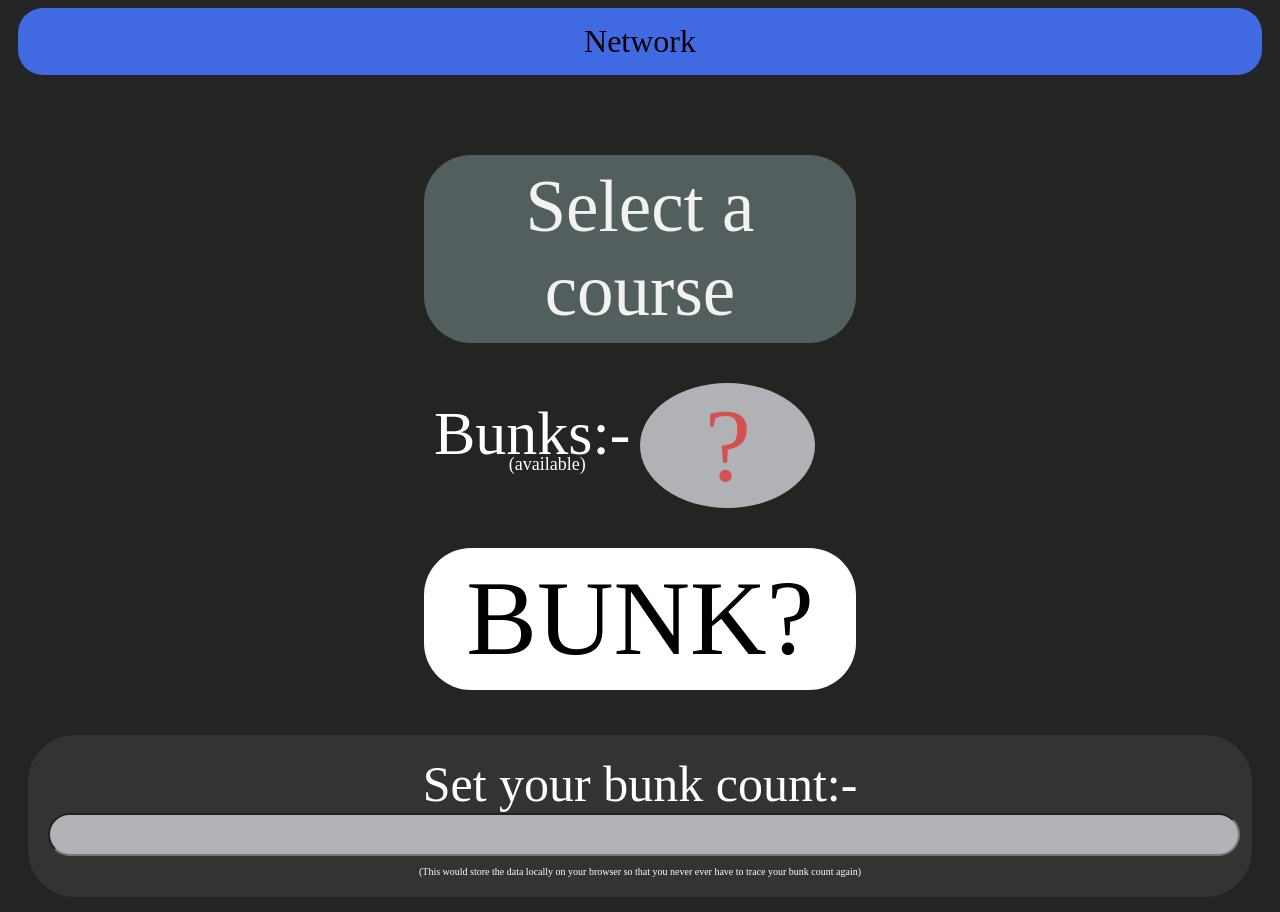
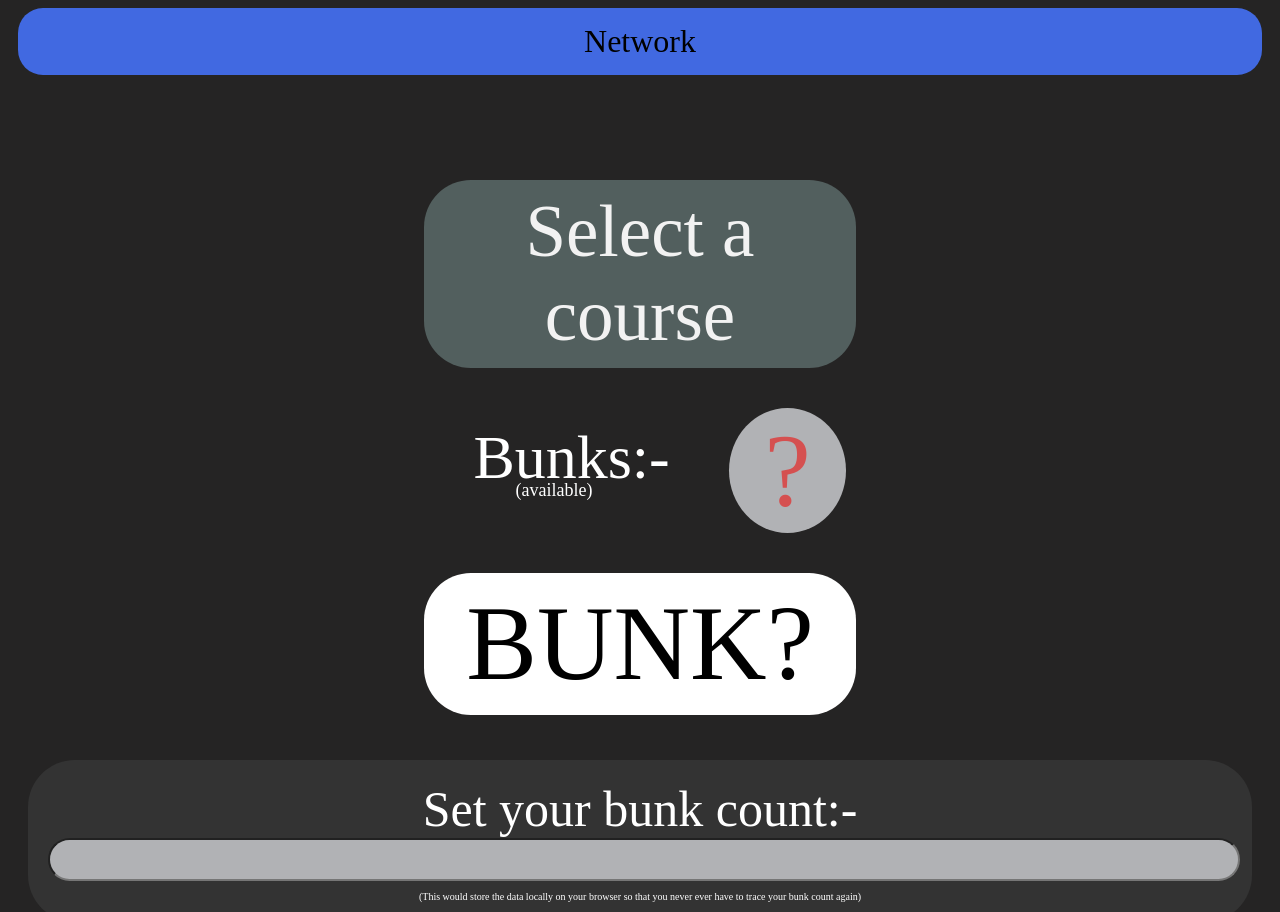
Before and after one commit to mathew2103/Bunkialo, a React (Vite) app: page / in a window 1280 px wide. Shown: the part 502-1414 px from the top of the page. Built offline with nearby package versions, Linux system fonts and the light colour scheme; a web font is replaced by a local one.

Commit message:
minute stuff

```diff
--- a/src/App.css
+++ b/src/App.css
@@ -27,13 +27,13 @@
 }
 
 .board {
-  margin-top: 50px;
+  margin-top: 75px;
   gap: 20px;
   background-color: #252424;
   display: flex;
   flex-direction: column;
   align-items: center;
-  font-family: 'Tilt Neon', sans-serif;
+  font-family: "Tilt Neon", sans-serif;
 }
 
 .top-section {
@@ -91,19 +91,20 @@
 .bunks-text {
   color: white;
   font-size: 62px;
+  width: 100%;
   text-align: center;
 }
-.available{
+.available {
   font-size: 18px;
-  margin-top: -15px;
-  margin-left: 30px;
+  margin-top: -13px;
+  margin-right: 35px;
 }
 
 .bunks-count {
   background-color: #b1b2b5;
   box-sizing: border-box;
   border-radius: 100%;
-  margin-left: 10px;
+  margin-left: 20px;
   width: 175px;
   height: 125px;
   display: flex;
@@ -123,7 +124,6 @@
   transition: transform 0.1s;
 }
 .bunk-button {
-
   background-color: white;
   border-radius: 47px;
   width: 90%;
```
Also changed, not shown: src/App.jsx (+4 -3 lines).
